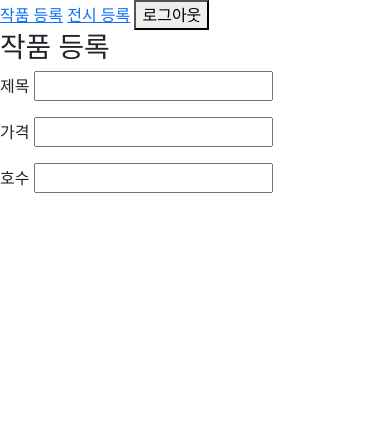
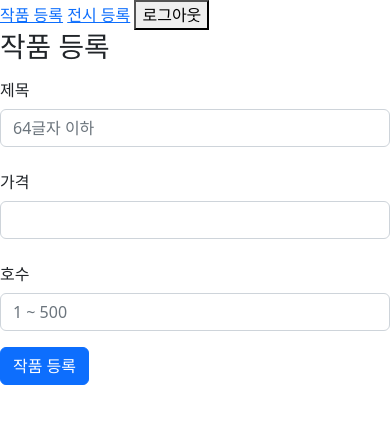
Before and after one commit to zeonga1102/og-assignment, a Django app: page /artist/register/work in a window 390 px wide. Shown: the top 424 px of the page. Run offline with Django 4.2, Linux system fonts and the light colour scheme.

Commit message:
STY: form 구조 변경

```diff
--- a/templates/artist/register_work.html
+++ b/templates/artist/register_work.html
@@ -1,15 +1,34 @@
 {% extends "artist/base.html" %}
+{% load static %}
 
 {% block statics %}
+    <script src={% static "js/register_work.js" %}></script>
 {% endblock %}
 
 {% block artist_content %}
     <div>
         <h1>작품 등록</h1>
-        <form>
-            <p>제목 <input type="text"></p>
-            <p>가격 <input type="text"></p>
-            <p>호수 <input type="text"></p>
+        <form id="newWorkForm" method="post" action={% url "artist:work" %}>
+            {% csrf_token %}
+            <div class="row mb-3">
+                <label for="title" class="col-sm-2 col-form-label">제목</label>
+                <div class="col-sm-10">
+                    <input type="text" class="form-control" id="title" name="title" placeholder="64글자 이하">
+                </div>
+            </div>
+            <div class="row mb-3">
+                <label for="price" class="col-sm-2 col-form-label">가격</label>
+                <div class="col-sm-10">
+                    <input type="text" class="form-control" id="price" name="price">
+                </div>
+            </div>
+            <div class="row mb-3">
+                <label for="size" class="col-sm-2 col-form-label">호수</label>
+                <div class="col-sm-10">
+                    <input type="number" class="form-control" id="size" name="size" placeholder="1 ~ 500">
+                </div>
+            </div>
+            <button type="button" class="btn btn-primary" id="submitBtn">작품 등록</button>
         </form>
     </div>
 {% endblock %}
```
